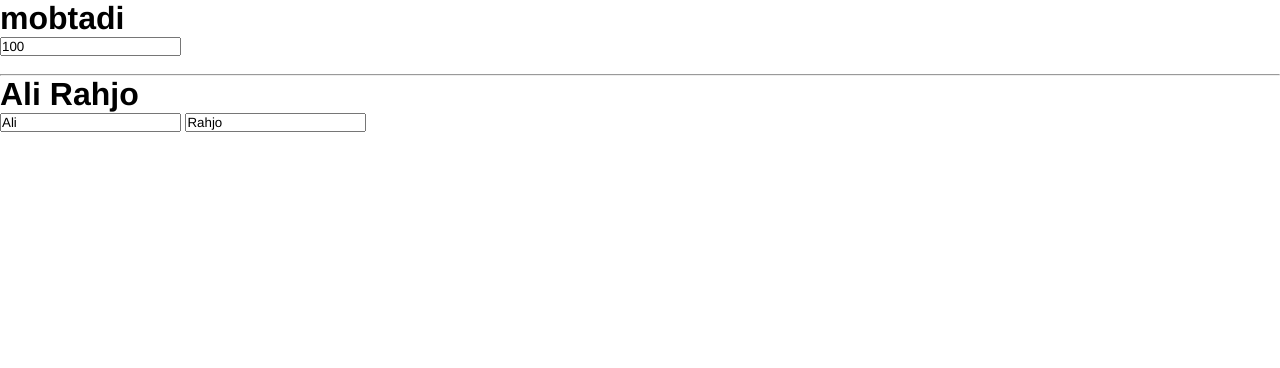
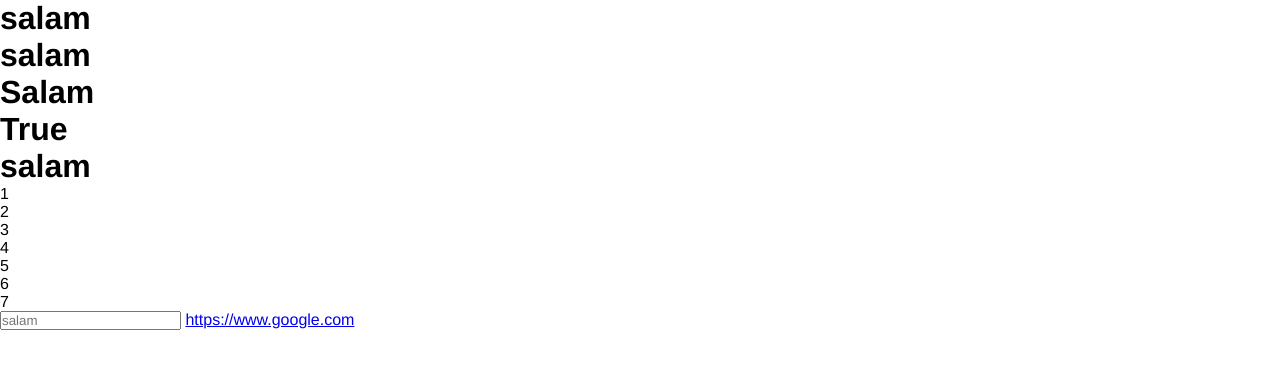
Before and after one commit to XxSharkDesertxX/vue.js_Prs, a plain HTML site: page index.html in a window 1280 px wide. Drawn offline with nearby package versions, Linux system fonts and the light colour scheme.

Commit message:
05_directive

```diff
--- a/app.js
+++ b/app.js
@@ -1,38 +1,13 @@
 new Vue({
     el:"#app",
-
-   data:{
-       points:100,
-       Fname:"Ali",
-       Lname:"Rahjo",
-       FullNmae:"Ali Rahjo"
-   },
-
-
-   computed:{  // computed save file is cache
-    skill:function () {
-        if (this.points <= 100) {
-            return "mobtadi";
-        }else{
-            return "pisrafte";
-        }
-    },
-
-    FullNmae:function () {
-        return this.Fname + " " + this.Lname;
+    data:{
+        mes:"salam",
+        meshtml:"</a>Salam<a>",
+        mesif:true,
+        meselse:true,
+        numbers:[1,2,3,4,5,6,7],
+        url:"https://www.google.com",
+        title:"گوگل",
+        newTitle:new Date(),
     }
-},
-
-watch:{
-    Fname:function (Fname) {
-        this.FullNmae = Fname + " " + this.Lname;
-    },
-    Lname:function (Lname) {
-        this.FullNmae= this.Fname + " "+ Lname;
-    }
-}
-
-
-
-
 });
--- a/index.html
+++ b/index.html
@@ -11,15 +11,47 @@
 
 
     <div id="app">
-        <h1> {{skill}}</h1>
-        <input type="number" v-model="points">
 
-        <br><br><hr>
+        <h1>{{ mes }}</h1>
 
-        <h1>{{FullNmae}}</h1>
-        <input type="text" v-model="Fname">
-        <input type="text" v-model="Lname">
+        <h1 v-text="mes"></h1>
 
+        <h1 v-html="meshtml"></h1>
+
+        <h1 v-if="mesif">True</h1>
+
+        <h1 v-else="mesif">False</h1>
+
+        <h1 v-else-if="mesif"></h1>
+
+        <h1 v-cloak>{{mes}}</h1>
+
+        <ul>
+            <li v-for="number in numbers" v-text="number"></li>
+        </ul>
+
+        <input type="text" :placeholder="mes">
+
+        <a v-bind:href="url" :title="newTitle">
+            {{url}}
+        </a>
+
+        <!--
+            v-text
+            v-html
+            v-if
+            v-else
+            v-else-if
+            v-for
+            v-on == @
+            v-bind == :
+            v-model
+            v-pre == dont {{}} change in Vue
+            v-once == all change in Vue - one time renders
+            v-cloak == in style.css code
+
+
+         -->
     </div>
 
     <script src="https://cdn.jsdelivr.net/npm/vue@2.6.14/dist/vue.js"></script>
--- a/style.css
+++ b/style.css
@@ -9,3 +9,13 @@ header{
     margin-top: 5rem;
     border-bottom: 3px solid gray;
 }
+
+.data{
+    color: blue;
+    border: 2px solid gray;
+    padding: 1rem .5rem;
+}
+
+[v-cloak]{
+    display: none;
+}
```
